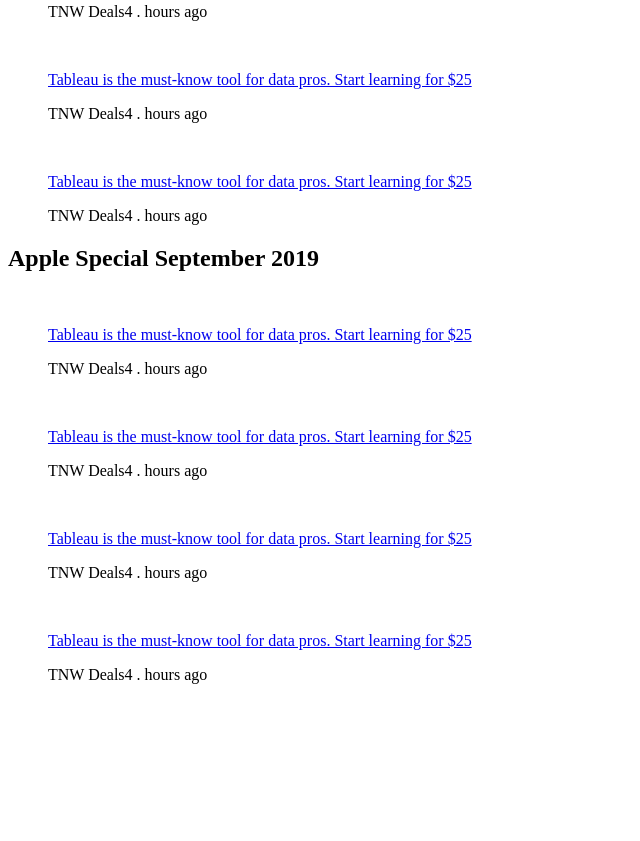
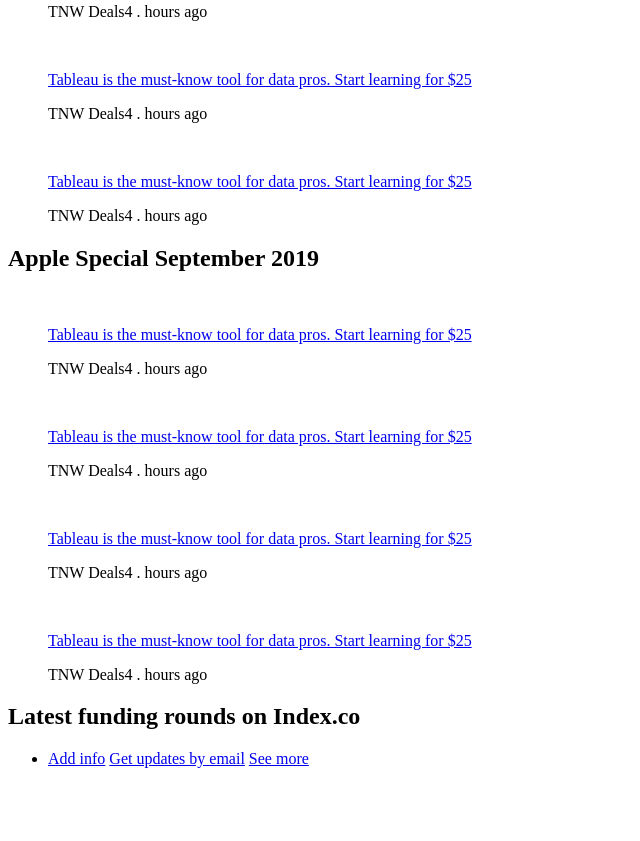
Before and after one commit to Elijahscriptdev/Responsive_design, a plain HTML site: page index.html in a window 1280 px wide. Shown: the part 1464-2305 px from the top of the page, without its empty margins (0-640 px from the left). Before the commit the page ends 2164 px from the top, so only its background shows below. Drawn offline with Linux system fonts and the light colour scheme.

Commit message:
latest_funding_section

```diff
--- a/index.html
+++ b/index.html
@@ -175,6 +175,31 @@
                 </figure>
         </section>
 
+        <section class="latest-funding">
+            <div class="latest_funding_title">
+                <h2>Latest funding rounds on Index.co</h2>
+                <ul>
+                    <li>
+                        <a href="#">Add info</a>
+                        <a href="#">Get updates by email</a>
+                        <a href="#">See more</a>
+                    </li>
+                </ul>
+            </div>
+            <div class="latest_funding_img">
+                <div class="funding_img">
+                    <img src="" alt="">
+                </div>
+                <div class="funding_img">
+                    <img src="" alt="">
+                </div>
+                <div class="funding_img">
+                    <img src="" alt="">
+                </div>
+            </div>
+        </section>
+
+
     </main>
 
 </body>
```
